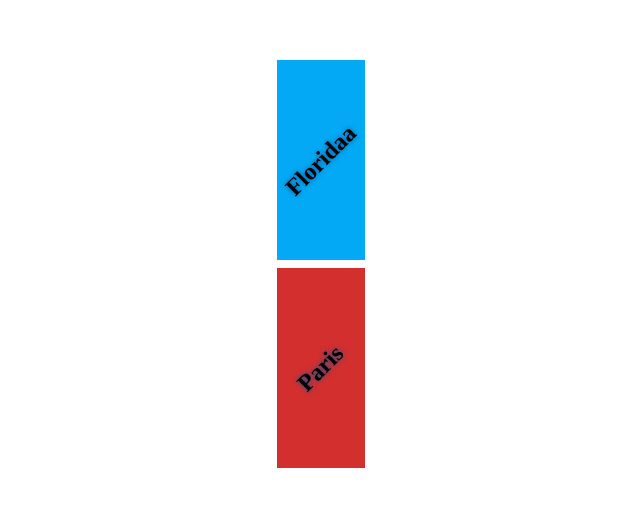
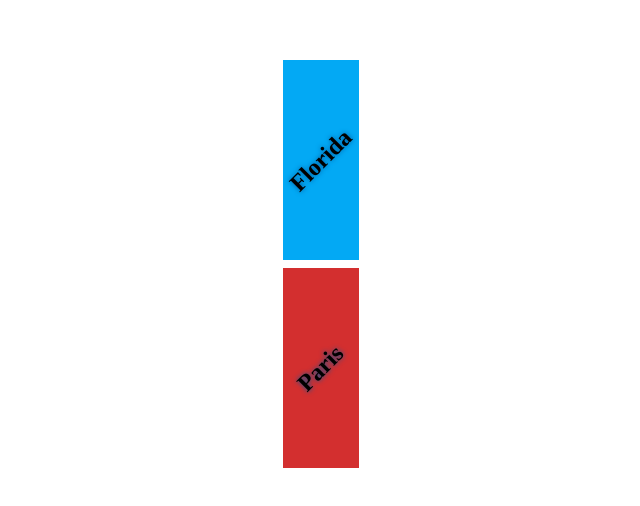
Before and after one commit to ibrahimTahayna/my-travel-plans, a plain HTML site: page index.html in a window 1280 px wide. Shown: the part 136-642 px from the top of the page, without its empty margins (319-959 px from the left). Drawn offline with Linux system fonts and the light colour scheme.

```diff
--- a/index.html
+++ b/index.html
@@ -10,7 +10,7 @@
 	<div class="container">
 		<div class="destination-container">
 			<div class="destination" id="florida">
-				<h2>Floridaa</h2>
+				<h2>Florida</h2>
 			</div>
 
 			<div class="destination" id="paris">
```
